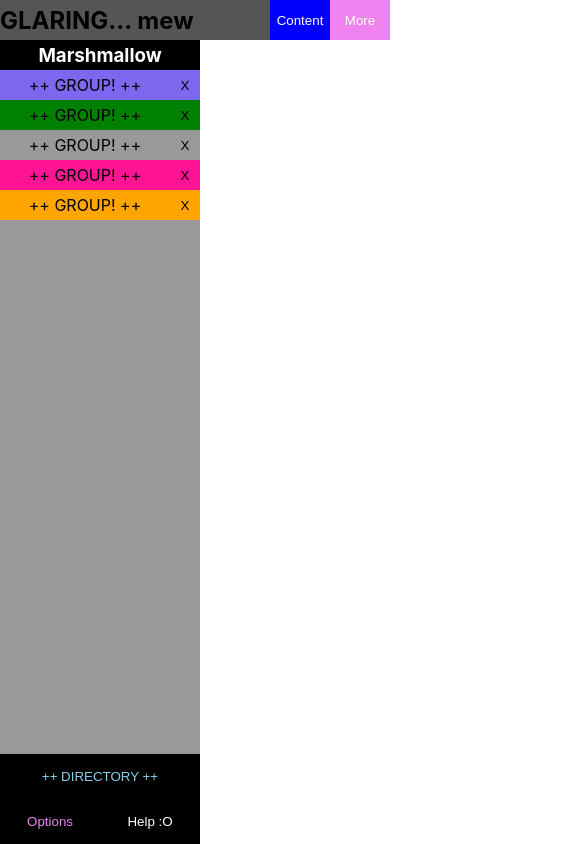
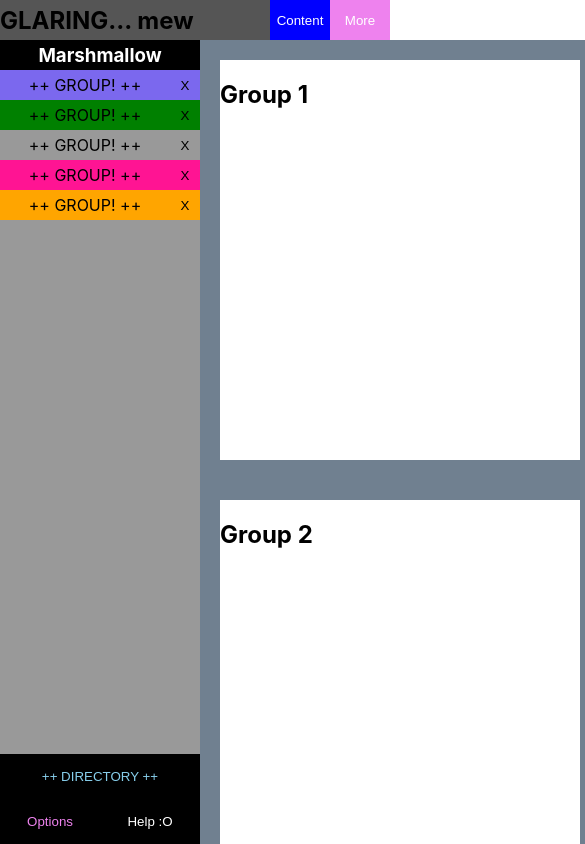
Before and after one commit to vierge/lhl_final_scheduler, a React (Create React App) app in the folder glaring-client/: page / in a window 390 px wide. Shown: the top 844 px of the page, 585 px wide, since content can reach past the window. Built offline with nearby package versions, Linux system fonts and the light colour scheme.

Commit message:
directory list is up in the right place and responsive

```diff
--- a/glaring-client/src/components/Application.jsx
+++ b/glaring-client/src/components/Application.jsx
@@ -2,7 +2,7 @@ import React, { useState, useEffect } from "react";
 // import useAppData from "../hooks/useAppData";
 import axios from "axios";
 // import Testbed from "./Testbed.jsx";
-import GroupList from "./GroupList.js";
+import GroupList from "./GroupList";
 import Button from "./Button.js";
 import Topnav from "./Topnav";
 import Sidebar from "./Sidebar/Index";
@@ -53,6 +53,7 @@ export default function Application() {
     <main>
       <Topnav />
       <Sidebar groups={groupsListing} />
+      <GroupList groups={groupsListing} />
     </main>
   );
 }
--- a/glaring-client/src/components/GroupList.js
+++ /dev/null
@@ -1,19 +0,0 @@
-import React from "react";
-// import "./GroupList.scss";
-import GroupListItem from "./GroupListItem.js";
-
-export default function GroupList(props) {
-  const groupList = props.groups.map((group) => {
-    //DayList component maps over the days array to return DayListItem component as children
-    return (
-      <GroupListItem
-        key={group.id}
-        name={group.name}
-        selected={group.name === props.group}
-        setGroup={props.setGroup}
-      />
-    );
-  });
-
-  return <ul>{groupList}</ul>;
-}
--- /dev/null
+++ b/glaring-client/src/components/GroupList.jsx
@@ -0,0 +1,39 @@
+/** @jsx jsx */
+import React from "react";
+import { css, jsx } from "@emotion/core";
+// import "./GroupList.scss";
+import GroupListItem from "./GroupListItem.jsx";
+
+export default function GroupList(props) {
+  const groupList = props.groups.map((group) => {
+    //DayList component maps over the days array to return DayListItem component as children
+    return (
+      <GroupListItem
+        key={group.id}
+        name={group.name}
+        selected={group.name === props.group}
+        setGroup={props.setGroup}
+      />
+    );
+  });
+
+  return (
+    <ul
+      css={css`
+        margin: 0;
+        padding: 0;
+        position: relative;
+        left: 200px;
+        display: flex;
+        justify-content: space-evenly;
+        flex-direction: row;
+        flex-wrap: wrap;
+        width: calc(100% - 200px);
+        min-width: 400px;
+        background-color: slategrey;
+      `}
+    >
+      {groupList}
+    </ul>
+  );
+}
--- a/glaring-client/src/components/GroupListItem.js
+++ b/glaring-client/src/components/GroupListItem.jsx
@@ -1,12 +1,22 @@
+/** @jsx jsx */
 import React from "react";
+import { css, jsx } from "@emotion/core";
 
 export default function GroupListItem(props) {
   return (
     <li
+      css={css`
+        background-color: white;
+        list-style: none;
+        margin: 20px;
+        padding: 0;
+        width: 450px;
+        height: 400px;
+      `}
       onClick={() => props.setGroup(props.name)} //onClick used to handle item click event that sets the day
       data-testid="group"
     >
-      <h2 className="text--regular">{props.name}</h2>
+      <h2 className>{props.name}</h2>
       <h3 className="text--light"></h3>
     </li>
   );
--- a/glaring-client/src/components/Topnav.jsx
+++ b/glaring-client/src/components/Topnav.jsx
@@ -24,13 +24,14 @@ const Button = (props) => (
 const Nav = (props) => (
   <nav
     css={css`
+      z-index: 100;
       display: flex;
       justify-content: space-between;
       align-items: center;
-      position: fixed;
+      position: sticky;
       top: 0;
       left: 0;
-      width: 100vw;
+      width: 100%;
       height: 40px;
       background-color: #555;
     `}
```
